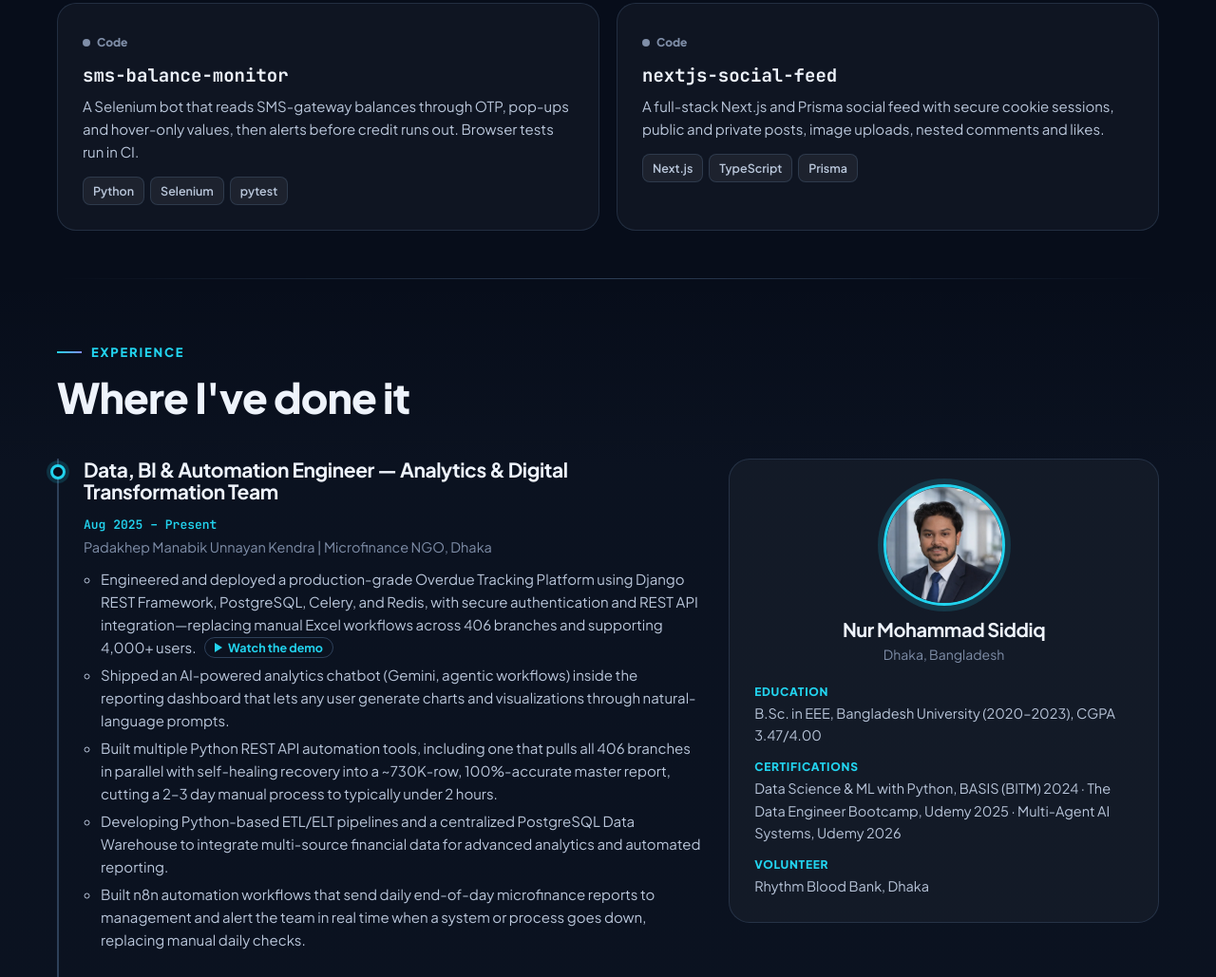
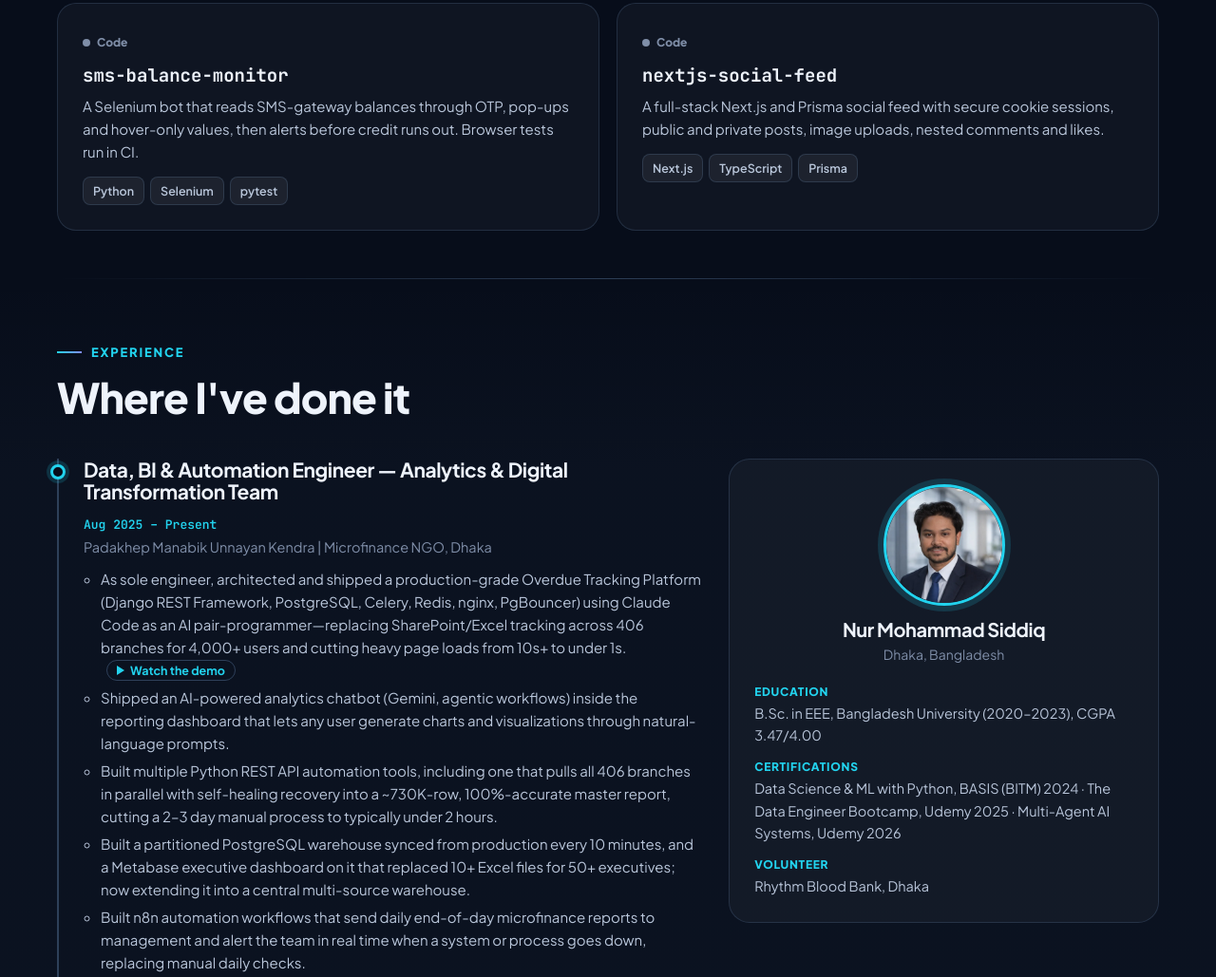
Before and after one commit to NurMohammad126641/nurmohammad126641.github.io, a website with bundled scripts: page index.html in a window 1280 px wide. Shown: the part 7196-8225 px from the top of the page at 95% size. Built offline with nearby package versions, Linux system fonts and the light colour scheme.

Commit message:
Match the latest CV: OD Tracker and warehouse bullets, full skills list

```diff
--- a/index.html
+++ b/index.html
@@ -82,7 +82,8 @@
           "Metabase",
           "LLM Integration",
           "AI Agents",
-          "n8n"
+          "n8n",
+          "Claude Code"
         ]
       }
     </script>
@@ -1167,10 +1168,11 @@
               <p class="t-org">Padakhep Manabik Unnayan Kendra | Microfinance NGO, Dhaka</p>
               <ul>
                 <li>
-                  Engineered and deployed a production-grade Overdue Tracking Platform using Django REST
-                  Framework, PostgreSQL, Celery, and Redis, with secure authentication and REST API
-                  integration—replacing manual Excel workflows across 406 branches and supporting 4,000+
-                  users. <a class="demo-link" href="#demo">Watch the demo</a>
+                  As sole engineer, architected and shipped a production-grade Overdue Tracking Platform
+                  (Django REST Framework, PostgreSQL, Celery, Redis, nginx, PgBouncer) using Claude Code as an
+                  AI pair-programmer—replacing SharePoint/Excel tracking across 406 branches for 4,000+ users
+                  and cutting heavy page loads from 10s+ to under 1s.
+                  <a class="demo-link" href="#demo">Watch the demo</a>
                 </li>
                 <li>
                   Shipped an AI-powered analytics chatbot (Gemini, agentic workflows) inside the reporting
@@ -1183,8 +1185,9 @@
                   cutting a 2–3 day manual process to typically under 2 hours.
                 </li>
                 <li>
-                  Developing Python-based ETL/ELT pipelines and a centralized PostgreSQL Data Warehouse to
-                  integrate multi-source financial data for advanced analytics and automated reporting.
+                  Built a partitioned PostgreSQL warehouse synced from production every 10 minutes, and a
+                  Metabase executive dashboard on it that replaced 10+ Excel files for 50+ executives; now
+                  extending it into a central multi-source warehouse.
                 </li>
                 <li>
                   Built n8n automation workflows that send daily end-of-day microfinance reports to management
@@ -1295,6 +1298,10 @@
               <li><img src="assets/icons/javascript.svg" alt="" />JavaScript</li>
               <li><span class="ph">API</span>REST APIs</li>
               <li><span class="ph">MW</span>Auth, Middleware, Sessions, Caching</li>
+              <li><span class="ph">DRF</span>Django REST Framework</li>
+              <li><span class="ph">CEL</span>Celery</li>
+              <li><span class="ph">NGX</span>nginx</li>
+              <li><span class="ph">PGB</span>PgBouncer</li>
             </ul>
           </div>
           <div class="stack-col reveal">
@@ -1316,6 +1323,7 @@
               <li><span class="ph">XL</span>OpenPyXL</li>
               <li><span class="ph">OK</span>Data Validation</li>
               <li><img src="assets/icons/googlesheets.svg" alt="" />Google Sheets API</li>
+              <li><span class="ph">XLS</span>Excel (Power Query, Pivot Tables, XLOOKUP)</li>
             </ul>
           </div>
           <div class="stack-col reveal">
@@ -1325,6 +1333,7 @@
               <li><span class="ph">LLM</span>LLM Integration</li>
               <li><span class="ph">fn</span>Agentic Workflows</li>
               <li><img src="assets/icons/n8n.svg" alt="" />n8n</li>
+              <li><span class="ph">CC</span>Claude Code (AI-assisted development)</li>
             </ul>
           </div>
           <div class="stack-col reveal">
@@ -1356,6 +1365,8 @@
               <li><img src="assets/icons/github.svg" alt="" />GitHub</li>
               <li><img src="assets/icons/postman.svg" alt="" />Postman</li>
               <li><img src="assets/icons/apachejmeter.svg" alt="" />JMeter</li>
+              <li><span class="ph">LNX</span>Linux</li>
+              <li><span class="ph">CI</span>GitHub Actions</li>
             </ul>
           </div>
           <div class="stack-col reveal">
--- a/js/agent/knowledge.js
+++ b/js/agent/knowledge.js
@@ -16,7 +16,7 @@ export const PROJECTS = {
     `<b>At TallyKhata</b>: end-to-end ETL from REST APIs and JSON into PostgreSQL for automated financial reporting.`,
   ],
   backend: [
-    `<b>Overdue Tracking Platform</b>: Django REST Framework, PostgreSQL, Celery and Redis, with secure authentication and REST APIs. Built solo; used by 4,000+ staff across 406 branches. Heavy pages went from 10+ seconds to under 1 second.`,
+    `<b>Overdue Tracking Platform</b>: Django REST Framework, PostgreSQL, Celery, Redis, nginx and PgBouncer, with secure authentication and REST APIs. Built solo, with Claude Code as an AI pair-programmer; it replaced SharePoint/Excel tracking for 4,000+ staff across 406 branches. Heavy pages went from 10+ seconds to under 1 second.`,
     `<b>payments-ops-monitoring</b> (open source): parallel read-only PostgreSQL metrics with baseline anomaly detection; CI tests it against a real PostgreSQL. ${link(LINKS.paymentsDemo, "Live demo")}`,
   ],
   bi: [
@@ -145,10 +145,10 @@ export const DETAILS = {
 export const EXPERIENCE = {
   padakhep: `<p><b>Data, BI &amp; Automation Engineer</b> at Padakhep Manabik Unnayan Kendra (microfinance NGO, Analytics &amp; Digital Transformation Team), Aug 2025 – present.</p>${list(
     [
-      "Built the Overdue Tracking Platform solo: Padakhep's official overdue system for 4,000+ users across 406 branches",
+      "Built the Overdue Tracking Platform solo, with Claude Code as an AI pair-programmer: Padakhep's official overdue system for 4,000+ users across 406 branches; heavy pages went from 10+ seconds to under 1 second",
       "Gemini-powered analytics chatbot: 30–40 managers a day get charts in 5–10 seconds",
       "730K-row branch report automated: 2–3 days → under 2 hours, now weekly",
-      "PostgreSQL data warehouse and n8n automation",
+      "Partitioned PostgreSQL warehouse synced every 10 minutes, with a Metabase dashboard for 50+ executives; plus n8n automation",
     ],
   )}`,
   tallykhata: `<p><b>Junior Engineer</b> (Jun 2024 – Jul 2025) and <b>Product Engineer Intern</b> (Mar – May 2024) at Progoti Systems Limited (TallyKhata), a fintech.</p>${list(
@@ -498,12 +498,12 @@ export const NOT_YET = [
 ];
 
 export const STACK = `<p>My main tools:</p>${list([
-  "<b>Programming &amp; Backend</b>: Python, SQL, Django, Django ORM, JavaScript, REST APIs, auth, middleware, sessions, caching",
+  "<b>Programming &amp; Backend</b>: Python, SQL, Django, Django ORM, JavaScript, REST APIs, auth, middleware, sessions, caching, Django REST Framework, Celery, nginx, PgBouncer",
   "<b>Databases &amp; Warehousing</b>: PostgreSQL, MySQL, BigQuery, Redis, query optimization, indexing, schema design",
-  "<b>Data Engineering &amp; ETL</b>: ETL/ELT pipelines, data warehousing, Pandas, OpenPyXL, data validation, Google Sheets API",
-  "<b>AI Integration &amp; Agents</b>: LLM APIs, LLM integration, agentic workflows, n8n",
+  "<b>Data Engineering &amp; ETL</b>: ETL/ELT pipelines, data warehousing, Pandas, OpenPyXL, data validation, Google Sheets API, Excel (Power Query, pivot tables, XLOOKUP)",
+  "<b>AI Integration &amp; Agents</b>: Gemini API, LLM integration, agentic workflows, n8n, Claude Code (AI-assisted development)",
   "<b>Automation &amp; Web Scraping</b>: Python automation, multithreading, Selenium, Playwright, BeautifulSoup, headless browsers",
   "<b>BI &amp; Visualization</b>: Power BI, Metabase, Looker Studio, Chart.js",
-  "<b>DevOps &amp; Testing</b>: Docker, Gunicorn, Git, GitHub, Postman, JMeter",
+  "<b>DevOps &amp; Testing</b>: Docker, Gunicorn, Git, GitHub, Postman, JMeter, Linux, GitHub Actions",
   "<b>Domain</b>: fintech, digital payments, microfinance MIS, fraud monitoring",
 ])}<p>Ask about any one of them and I'll show where I used it.</p>`;
```
Also changed, not shown: 1 other file.
